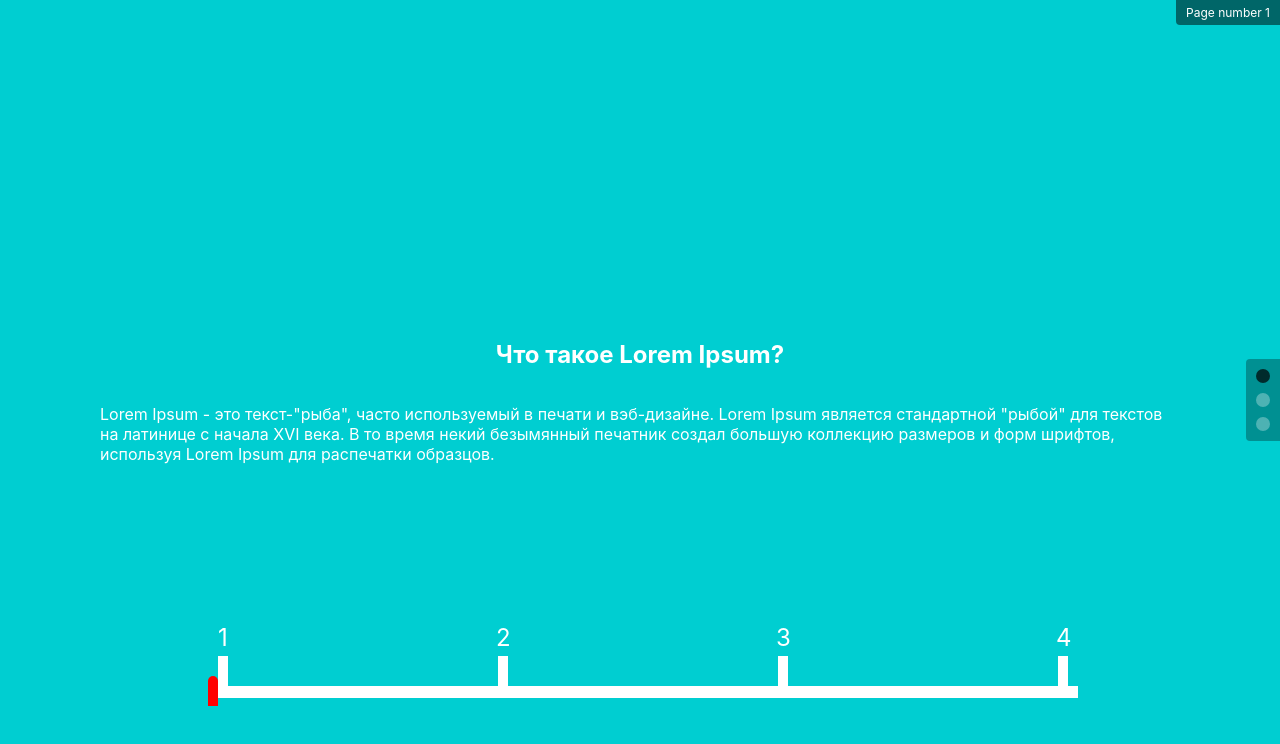
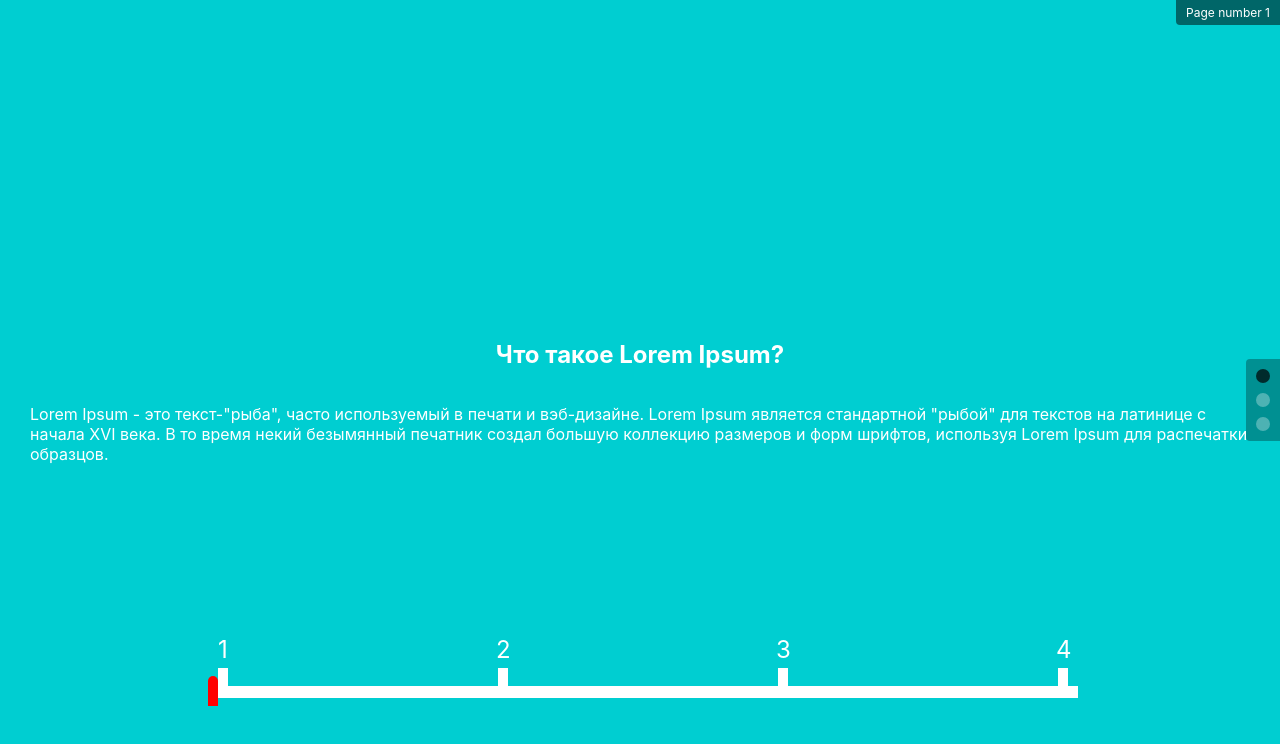
Before and after one commit to alimzhanovamir/react-fullpage-scrolling, a React (Create React App) app: page / in a window 1280 px wide. Shown: the top 744 px of the page. Built offline with nearby package versions, Linux system fonts and the light colour scheme.

Commit message:
Add Slider styles

```diff
--- a/src/components/slider/slider-range/slider-range.module.scss
+++ b/src/components/slider/slider-range/slider-range.module.scss
@@ -9,7 +9,7 @@
 
 .slider-range__tag {
   position: absolute;
-  bottom: -2px;
+  bottom: -14px;
   left: 0;
   width: 14px;
   height: 60px;
@@ -37,6 +37,7 @@
 .slider-range__input {
   display: block;
   width: 100%;
+  // min-width: 260px;
   background-color: transparent;
   border: none;
   border-radius: 5px;
--- a/src/components/slider/slider.module.scss
+++ b/src/components/slider/slider.module.scss
@@ -17,8 +17,14 @@
   justify-content: center;
   align-items: center;
   width: 100vw;
+  max-height: 100vh;
   flex-shrink: 0;
-  padding: 50px 100px;
+  padding: 30px;
+  overflow-y: auto;
+
+  @media screen and (min-width: 768) {
+    padding: 50px 100px;
+  }
 }
 
 .slider__title {
```
